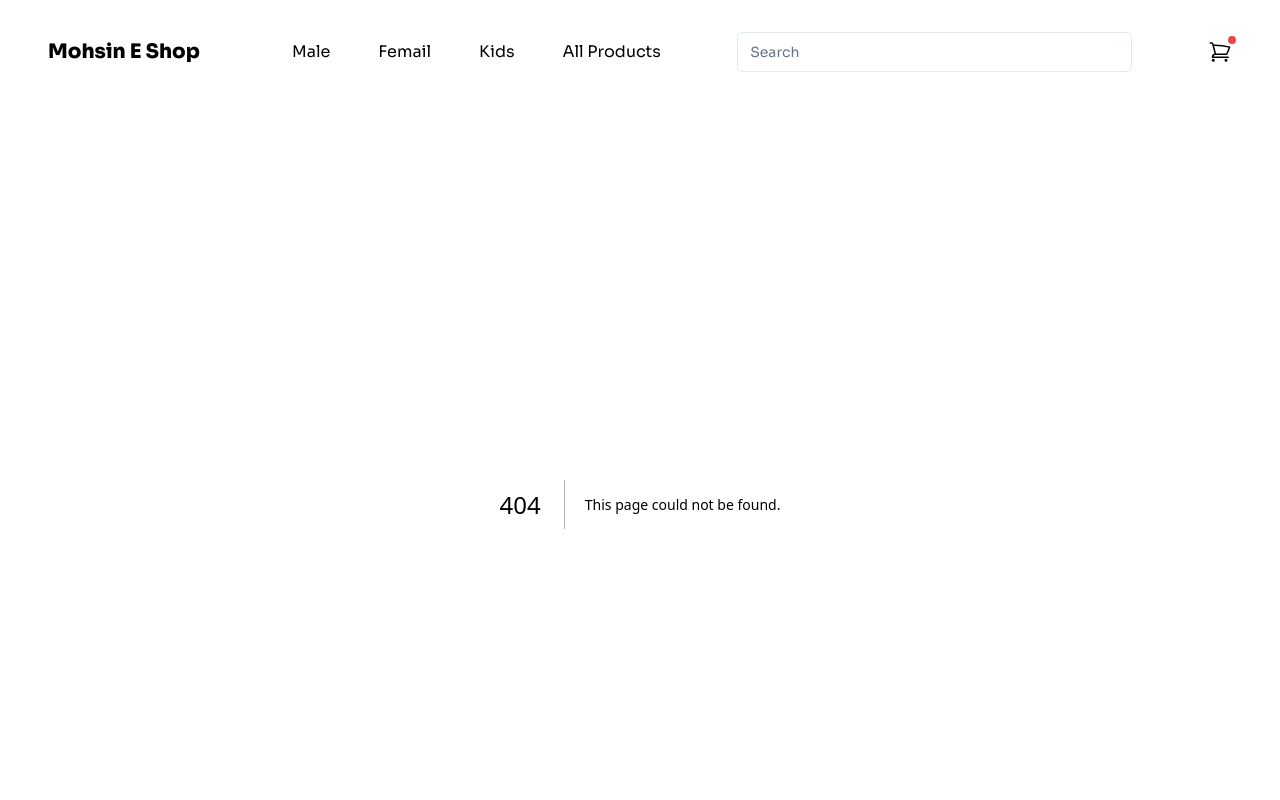
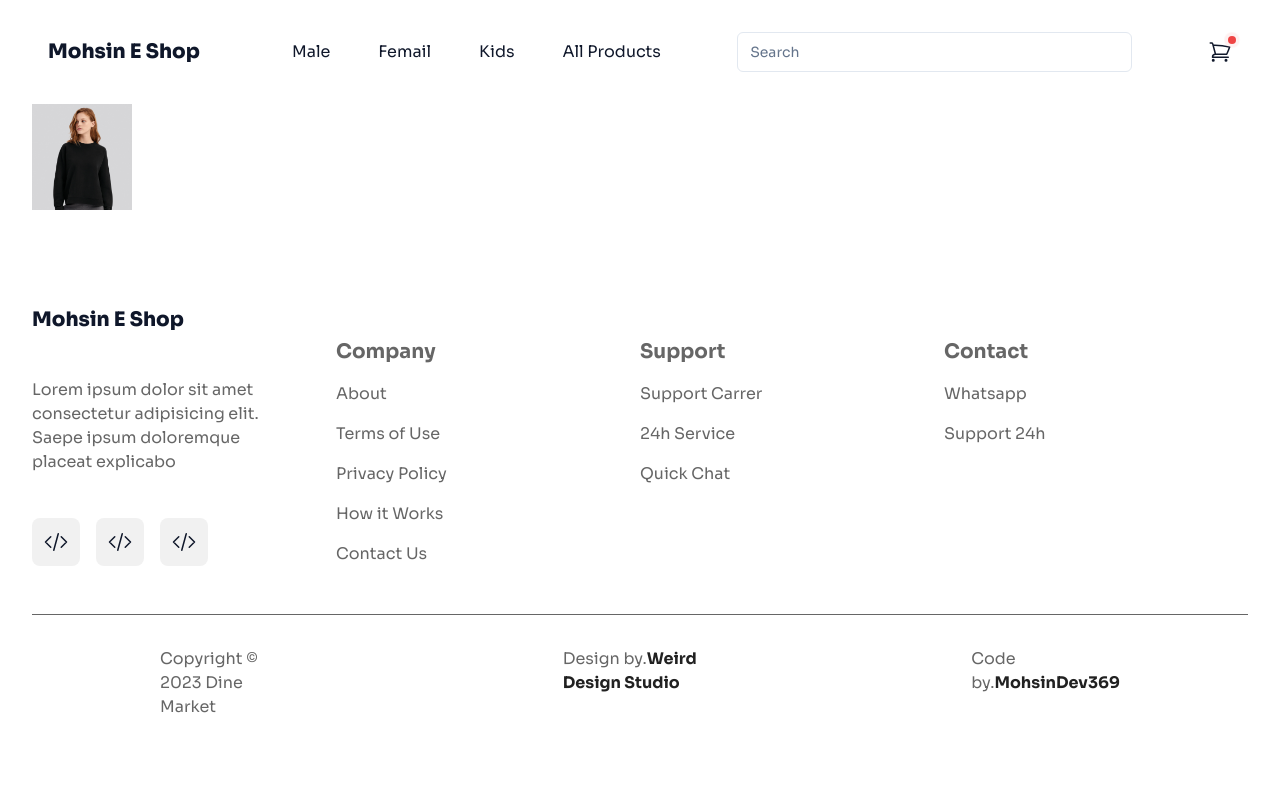
Before and after one commit to MohsinDev369/nextjs-ecom-hackathon2, a Next.js app: page /products/Brushed_Raglan_Sweatshirt in a window 1280 px wide. Before the commit this address had no page. Shown: the top 800 px of the page. Built offline with nearby package versions, Linux system fonts and the light colour scheme.

Commit message:
dynamic links added

```diff
--- a/src/app/[slug]/page.tsx
+++ b/src/app/[slug]/page.tsx
@@ -11,7 +11,7 @@ export default function Page({ params }: { params: { slug: string } }): any {
           return (
             <div key={i}>
               {" "}
-              <Link href={product.slug}>
+              <Link href={`/products/${product.slug}`}>
                 <Image
                   src={product.src}
                   alt={product.namee}
@@ -31,7 +31,7 @@ export default function Page({ params }: { params: { slug: string } }): any {
         } else if (params.slug === "all_products")
           return (
             <div key={i}>
-              <Link href={product.slug}>
+              <Link href={`/products/${product.slug}`}>
                 <Image
                   src={product.src}
                   alt={product.namee}
--- /dev/null
+++ b/src/app/products/[slug]/page.tsx
@@ -0,0 +1,19 @@
+import products from "@/dum_db/db";
+import Image from "next/image";
+import Link from "next/link";
+
+export default function Page({ params }: { params: { slug: string } }): any {
+
+  return (
+    <div className="">
+          {products.map((product, index) => {
+              if (params.slug === product.slug) {
+                  return <div key={index}>
+                      <Image src={product.src} alt="img" width={100} height={100}/>
+                  </div>
+              }
+
+      })}
+    </div>
+  );
+}
--- a/src/components/ui/slider.tsx
+++ b/src/components/ui/slider.tsx
@@ -8,7 +8,7 @@ const slider = () => {
        <div className="flex gap-4 flex-wrap">
          {products.map((product, index) => (
            <div key={index}>
-             <Link href={product.slug}>
+             <Link href={`/products/${product.slug}`}>
                <Image
                  src={product.src}
                  alt={product.namee}
```
